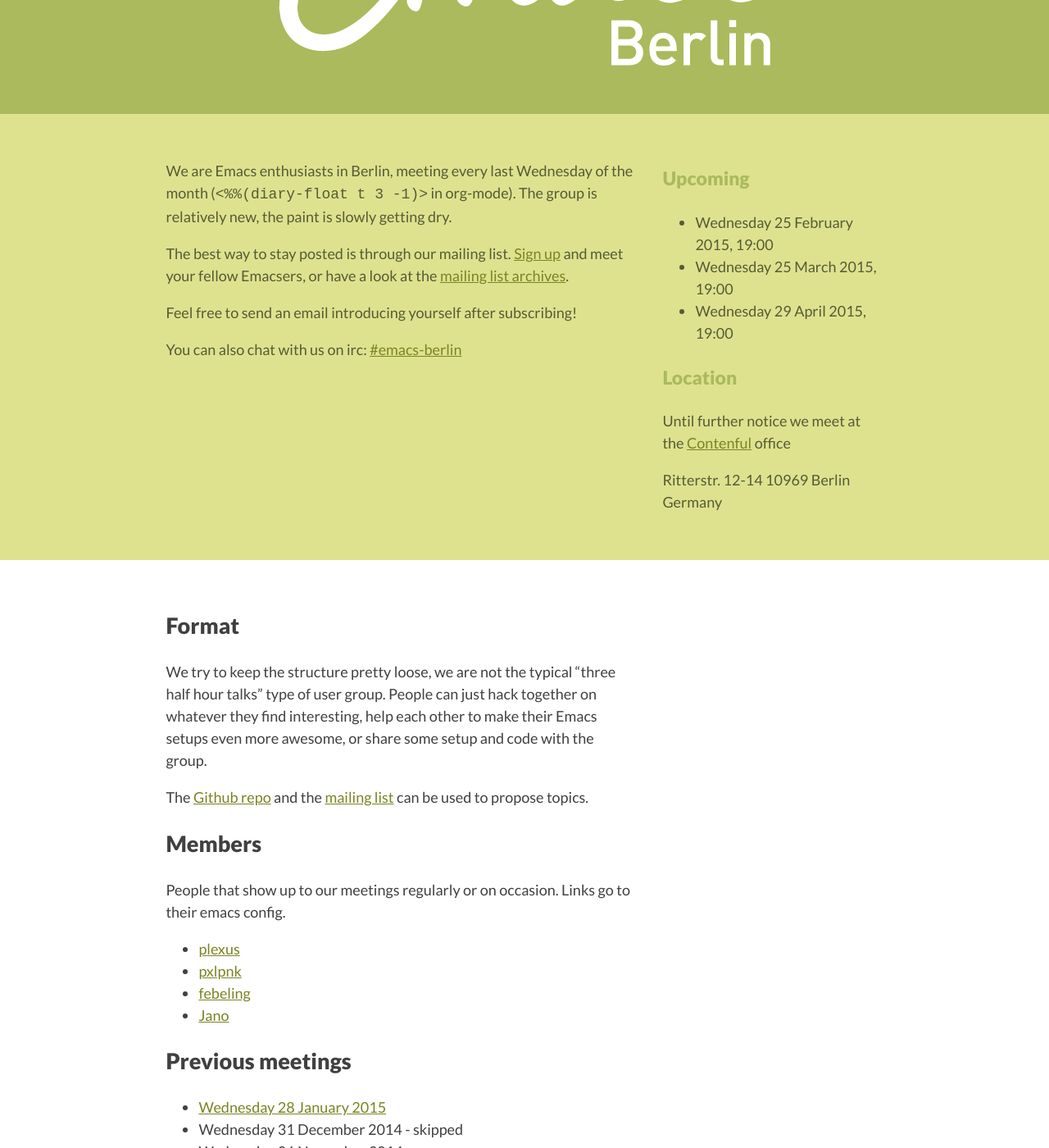
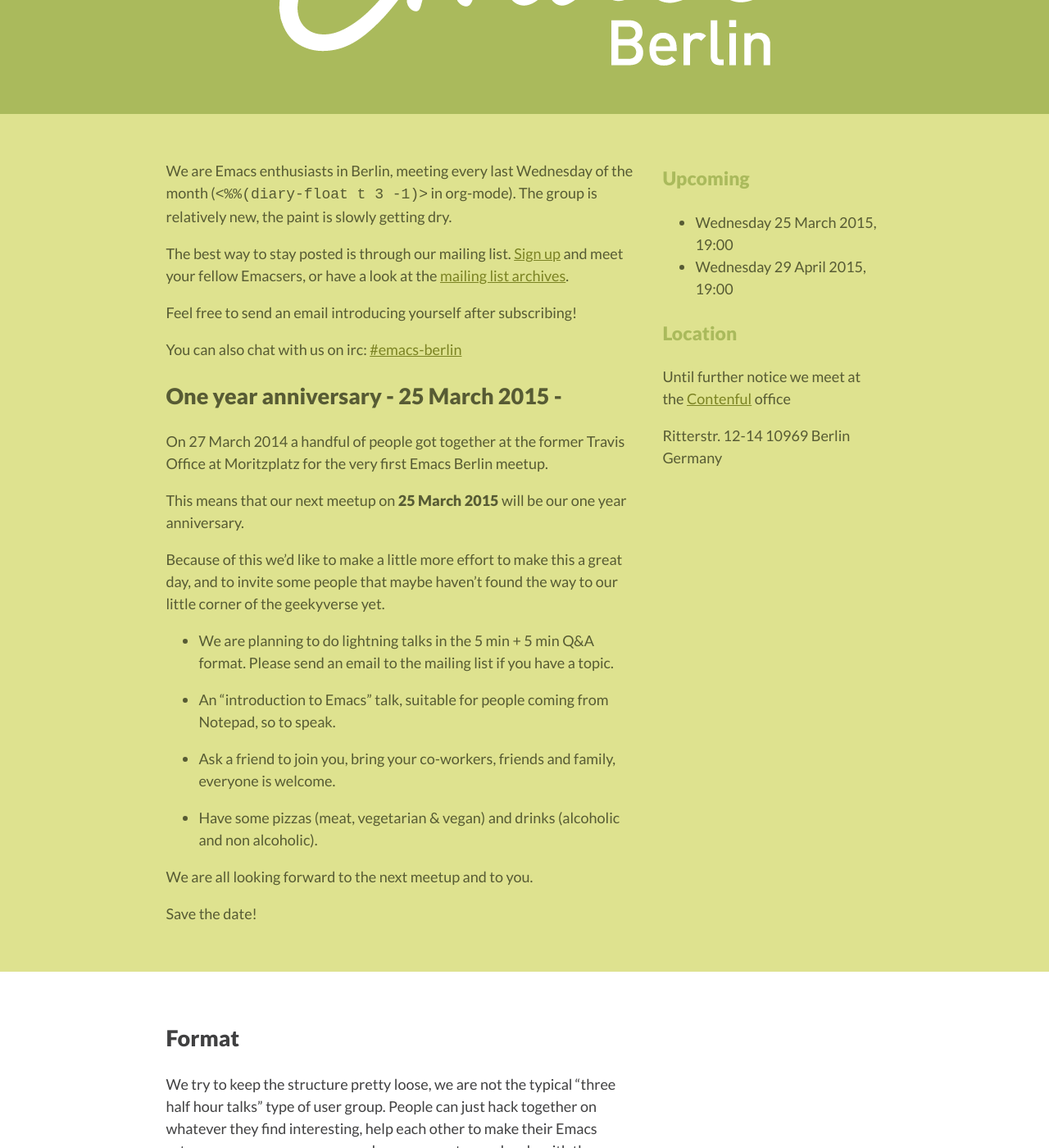
Before and after one commit to emacs-berlin/emacs-berlin.org, a Jekyll site: the page built from index.md, in a window 1280 px wide and 1400 px high, scrolled down 270 px. Shown: the whole window at 82% size. Built offline with Jekyll 4.4.1, drawn with Linux system fonts in a browser that asks for light colours; some of the changed text lies outside the part shown.

Commit message:
Add proposal for one year anniversary

```diff
--- a/index.md
+++ b/index.md
@@ -23,11 +23,34 @@ Feel free to send an email introducing yourself after subscribing!
 You can also chat with us on irc:
 [#emacs-berlin](irc://chat.freenode.net/emacs-berlin)
 
-</div><div class="medium-4 columns">
+# One year anniversary - 25 March 2015 -
 
+On 27 March 2014 a handful of people got together at the former Travis
+Office at Moritzplatz for the very first Emacs Berlin meetup.
+
+This means that our next meetup on **25 March 2015** will be our one year
+anniversary.
+
+Because of this we'd like to make a little more effort to make this a great
+day, and to invite some people that maybe haven't found the way to our
+little corner of the geekyverse yet.
+
+- We are planning to do lightning talks in the 5 min + 5 min Q&A format. Please send an email to the mailing list if you have a topic.
+
+- An "introduction to Emacs" talk, suitable for people coming from Notepad, so to speak.
+
+- Ask a friend to join you, bring your co-workers, friends and family, everyone is welcome.
+
+- Have some pizzas (meat, vegetarian & vegan) and drinks (alcoholic and non alcoholic).
+
+We are all looking forward to the next meetup and to you.
+
+Save the date!
+
+</div>
+<div class="medium-4 columns">
 ### Upcoming
 
-* Wednesday 25 February 2015, 19:00
 * Wednesday 25 March 2015, 19:00
 * Wednesday 29 April 2015, 19:00
 
@@ -60,6 +83,7 @@ People that show up to our meetings regularly or on occasion. Links go to their
 
 ## Previous meetings
 
+* Wednesday 25 February 2015, 19:00
 * [Wednesday 28 January 2015](20150128-notes.html)
 * Wednesday 31 December 2014 - skipped
 * Wednesday 26 November 2014
```
Also changed, not shown: README.md.
